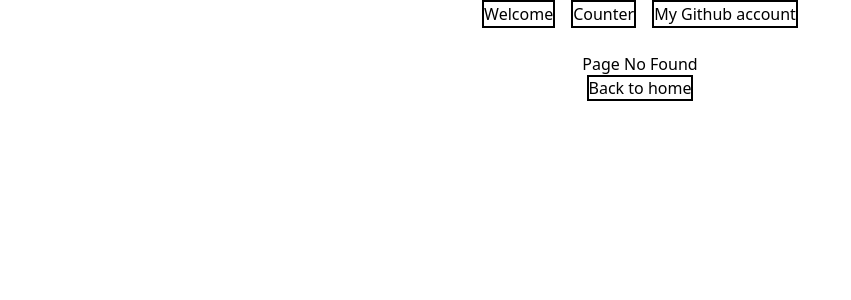
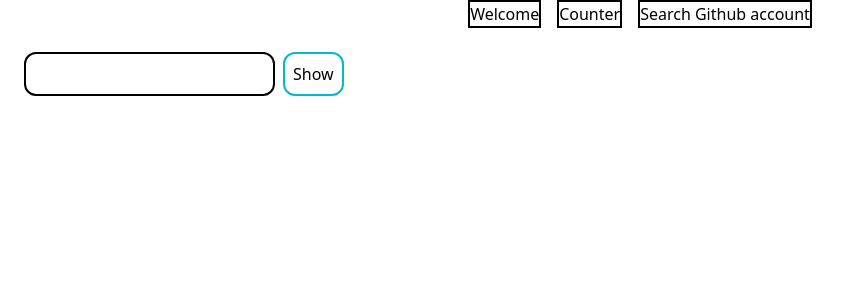
Before and after one commit to Matteo-Rania/React, a React (Create React App) app in the folder esercizi/: page /users in a window 1280 px wide. Shown: the top 300 px of the page, without its empty margins (0-851 px from the left). Built offline with nearby package versions, Linux system fonts and the light colour scheme.

Commit message:
reactRouter-06

```diff
--- a/esercizi/src/App.js
+++ b/esercizi/src/App.js
@@ -1,5 +1,7 @@
 import { Link, Route, Routes } from "react-router-dom";
 import { ClickCounter } from "./ClickCounter";
+import { GitHubUser } from "./GitHubUser";
+import { GithubUserList } from "./GithubUserList";
 import { ShowGithubUser } from "./ShowGithubUser";
 import { Welcome } from "./Welcome";
 
@@ -10,13 +12,16 @@ export function App() {
             <div className="flex justify-center gap-4">
                 <Link className="border-2 border-black " to='/'>Welcome</Link >
                 <Link className="border-2 border-black " to='/counter'>Counter</Link >
-                <Link className="border-2 border-black " to='/users/Matteo-rania'>My Github account</Link>
+                <Link className="border-2 border-black " to='/users'>Search Github account</Link>
             </div>
             <div className=" m-6">
                 <Routes>
                     <Route path='/' element={<Welcome nome='Matteo' />} />
                     <Route path='/counter' element={<ClickCounter />} />
-                    <Route path='/users/:username' element={<ShowGithubUser />} />
+                    <Route path="/:username" element={< ShowGithubUser />}/>
+                    <Route path="/users" element={<GithubUserList />}>
+                        <Route path=':username' element={<GitHubUser />} />
+                    </Route>
                     <Route path='*' element={
                         <div className="text-center">
                             <p>Page No Found</p>
--- a/esercizi/src/GitHubUser.js
+++ b/esercizi/src/GitHubUser.js
@@ -1,7 +1,10 @@
 
 import { useEffect, useState } from "react";
+import { useParams } from "react-router-dom";
 
-export function GitHubUser({username}){
+export function GitHubUser(){
+
+    const { username } = useParams()
 
     const [data, setData] = useState(null)
     const [error, setError] = useState(null)
--- /dev/null
+++ b/esercizi/src/GithubUserList.js
@@ -0,0 +1,45 @@
+import { useState } from "react";
+import { Link, Outlet } from "react-router-dom";
+
+
+export function GithubUserList(){
+
+    const [data, setData] = useState ({
+        text: '',
+        items: []
+    })
+
+    function handleFunction (event) {
+        setData ((data) => {
+            return {
+                text: event.target.value,
+                items: [...data.items]
+            }
+        })
+    }
+
+    const handleForm = (event) => {
+        event.preventDefault ();
+        setData ((data) => {
+            return {
+                text: '',
+                items: [...data.items, data.text]
+            }
+        })
+    }
+
+    return (
+        <form onSubmit={handleForm}>
+            <input className="border-2 border-black rounded-xl p-2 mr-2"  type="text" onChange={handleFunction} />
+            <button className="border-2 p-2 rounded-xl border-cyan-500">Show</button>
+            <ul>
+                {data.items.map((item,index)=>
+                <li key={index}>
+                    <Link  className="underline text-blue-500" to={item} > Show user {item}</Link>
+                </li>
+                 )}
+            </ul>
+            <Outlet />
+        </form>
+    )
+}
```
